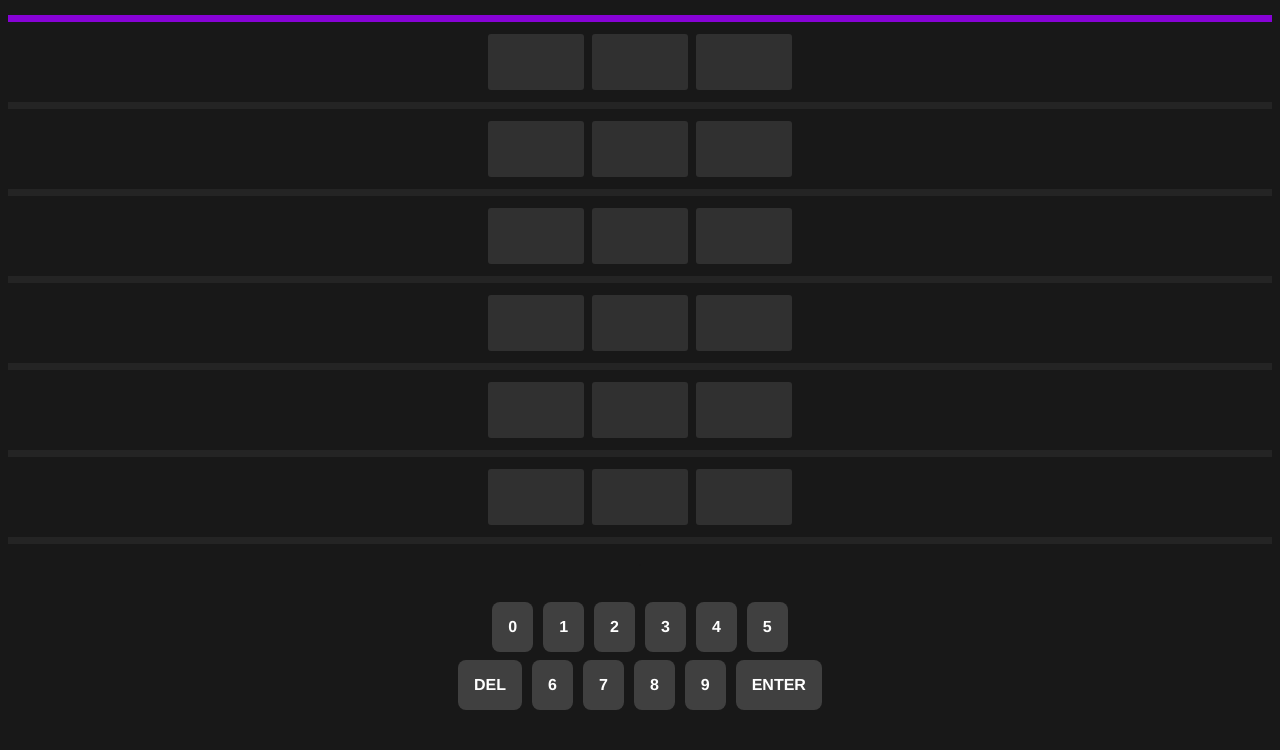
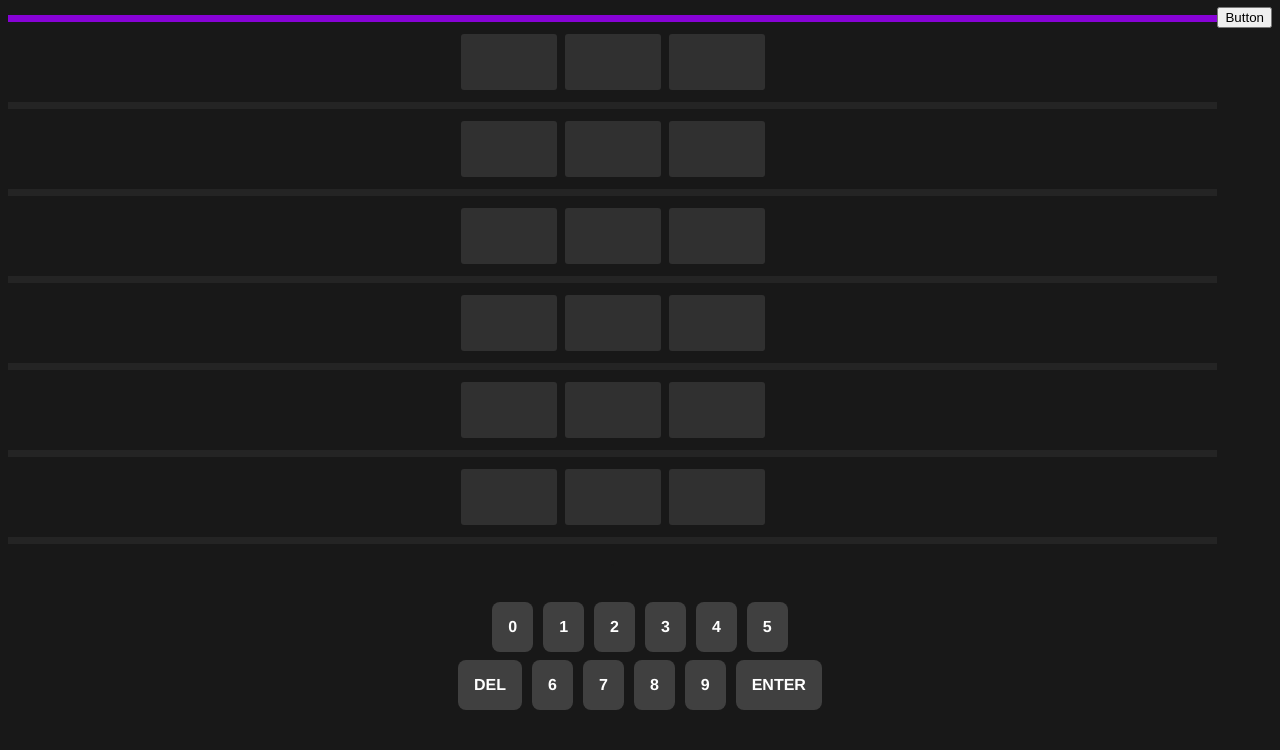
Before and after one commit to nilishabaid/colordle, a plain HTML site: page index.html in a window 1280 px wide. Shown: the part 73-823 px from the top of the page. Drawn offline with nearby package versions, Linux system fonts and the light colour scheme.

Commit message:
added button

```diff
--- a/build/index.html
+++ b/index.html
@@ -13,7 +13,10 @@
 
 <body>
     <!-- <div class="header-line"></div> -->
-    <h1> colordle </h1>
+    <div id="main">
+        <h1> colordle </h1>
+        <button>Button</button>
+    </div>
 
     <div id="game-board">
 
--- a/build/style.css
+++ b/style.css
@@ -4,8 +4,13 @@ h1 {
   color: white;
   font-family: Helvetica, sans-serif;
   z-index: 2;
+  /* display: inline-block; */
   /* text-decoration: line-through;
   text-decoration-color: red; */
+}
+
+button {
+  float: right;
 }
 
 .header-line {
```
Also changed, not shown: script.js (renamed from build/script.js), 1 other file.
